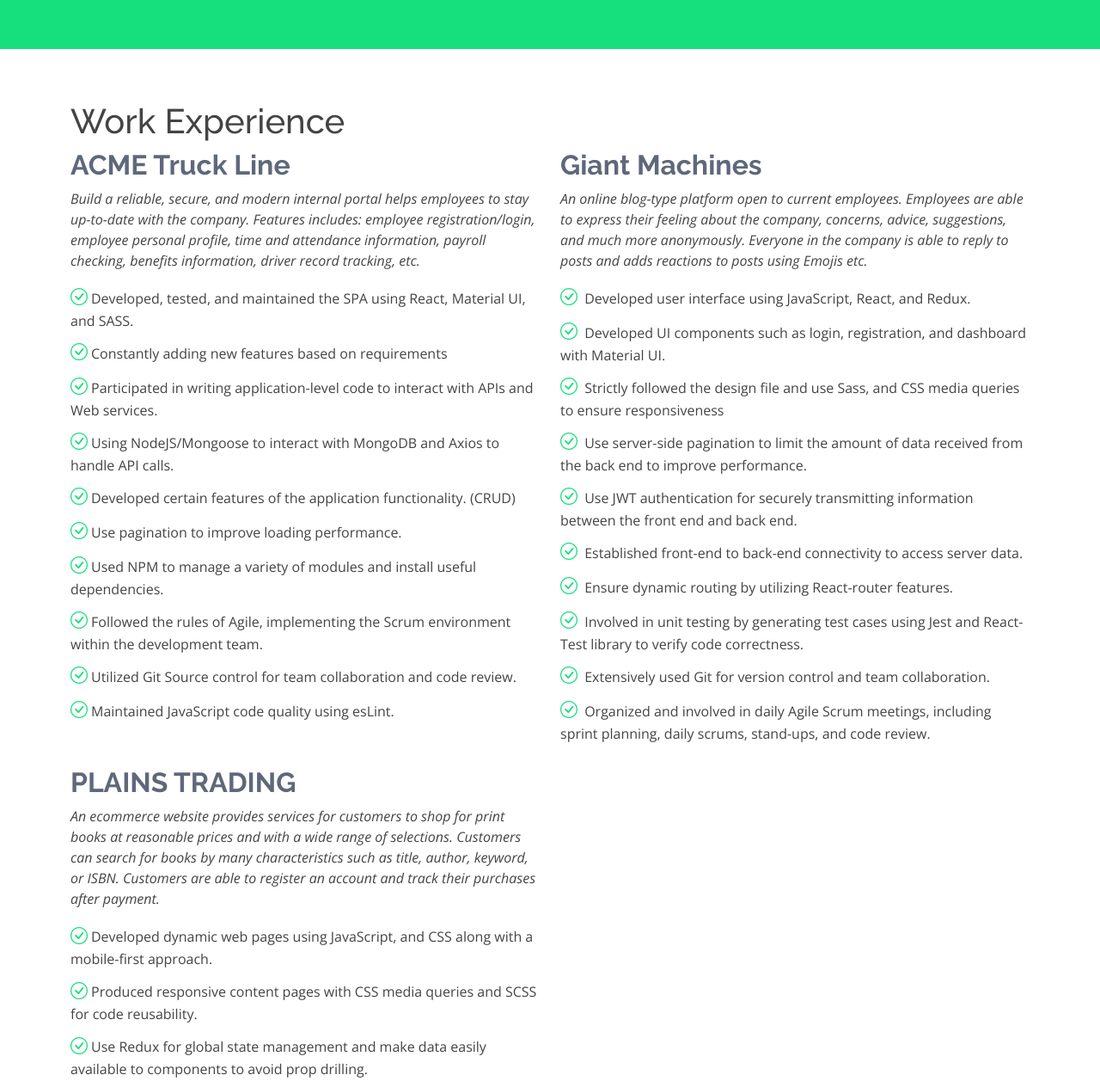
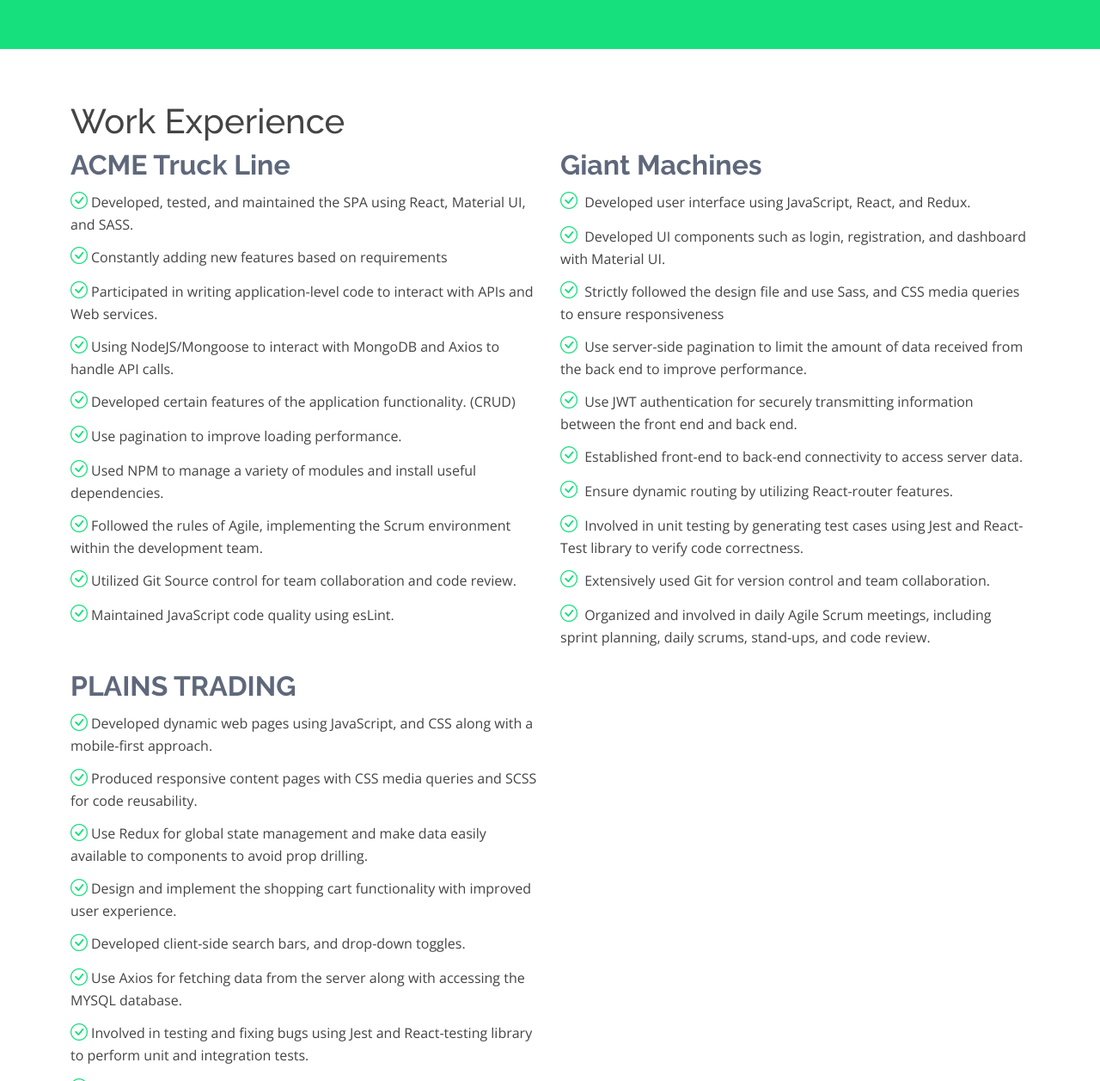
Before and after one commit to JDsmile/port1, a plain HTML site: page index.html in a window 1280 px wide. Shown: the part 1093-2350 px from the top of the page at 86% size. Drawn offline with nearby package versions, Linux system fonts and the light colour scheme; a script that the page names is missing; files whose address does not match are found by name.

Commit message:
update experience

```diff
--- a/index.html
+++ b/index.html
@@ -120,9 +120,7 @@
 
           <div class="col-lg-6 pt-4 pt-lg-0 content">
             <h3>ACME Truck Line</h3>
-            <p class="fst-italic">
-              Build a reliable, secure, and modern internal portal helps employees to stay up-to-date with the company. Features includes: employee registration/login, employee personal profile, time and attendance information, payroll checking, benefits information, driver record tracking, etc.
-            </p>
+
             <ul>
               <li><i class="bi bi-check-circle"></i>Developed, tested, and maintained the SPA using React, Material UI, and SASS.</li>
               <li><i class="bi bi-check-circle"></i>Constantly adding new features based on requirements</li>
@@ -139,9 +137,7 @@
 
           <div class="col-lg-6 pt-4 pt-lg-0 content">
             <h3>Giant Machines</h3>
-            <p class="fst-italic">
-              An online blog-type platform open to current employees. Employees are able to express their feeling about the company, concerns, advice, suggestions, and much more anonymously. Everyone in the company is able to reply to posts and adds reactions to posts using Emojis etc.
-            </p>
+
             <ul>
               <li><i class="bi bi-check-circle"></i> Developed user interface using JavaScript, React, and Redux.</li>
               <li><i class="bi bi-check-circle"></i> Developed UI components such as login, registration, and dashboard with Material UI.</li>
@@ -157,9 +153,6 @@
           </div>
           <div class="col-lg-6 pt-4 pt-lg-0 content">
             <h3>PLAINS TRADING</h3>
-            <p class="fst-italic">
-              An ecommerce website provides services for customers to shop for print books at reasonable prices and with a wide range of selections. Customers can search for books by many characteristics such as title, author, keyword, or ISBN. Customers are able to register an account and track their purchases after payment.
-            </p>
             <ul>
               <li><i class="bi bi-check-circle"></i>Developed dynamic web pages using JavaScript, and CSS along with a mobile-first approach.</li>
               <li><i class="bi bi-check-circle"></i>Produced responsive content pages with CSS media queries and SCSS for code reusability. </li>
```
